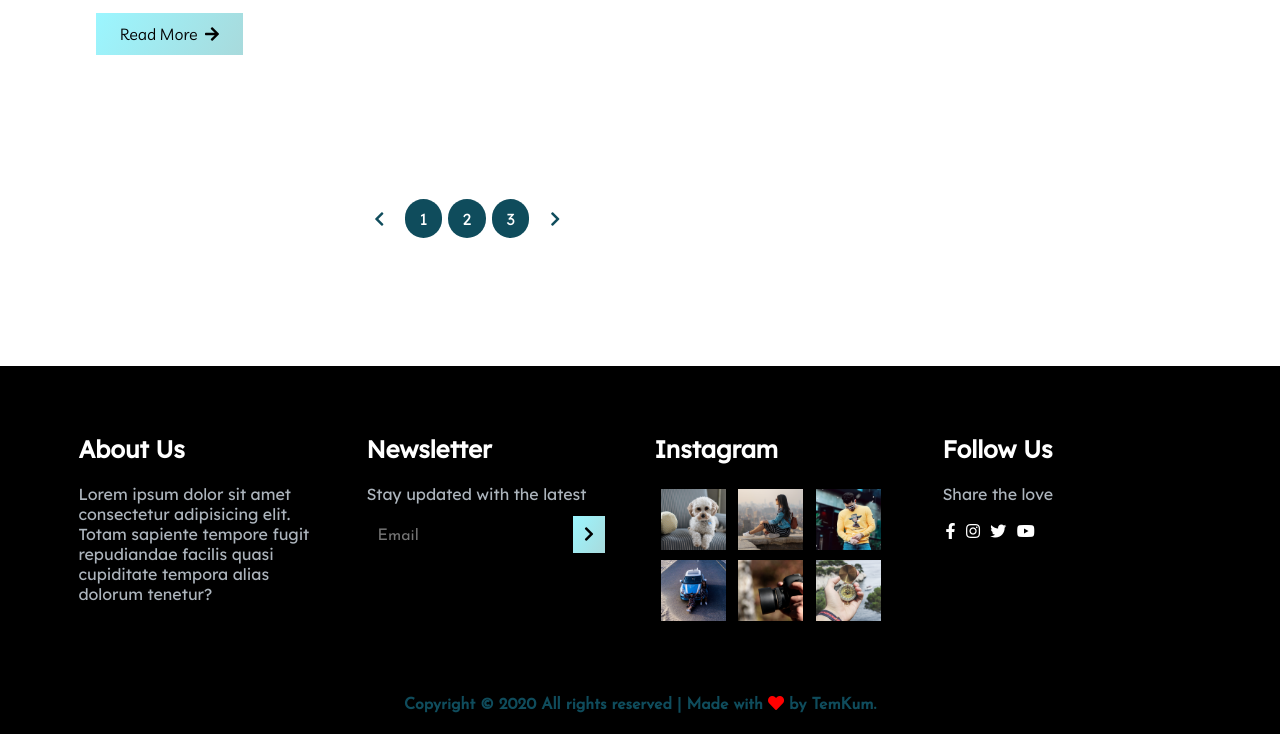
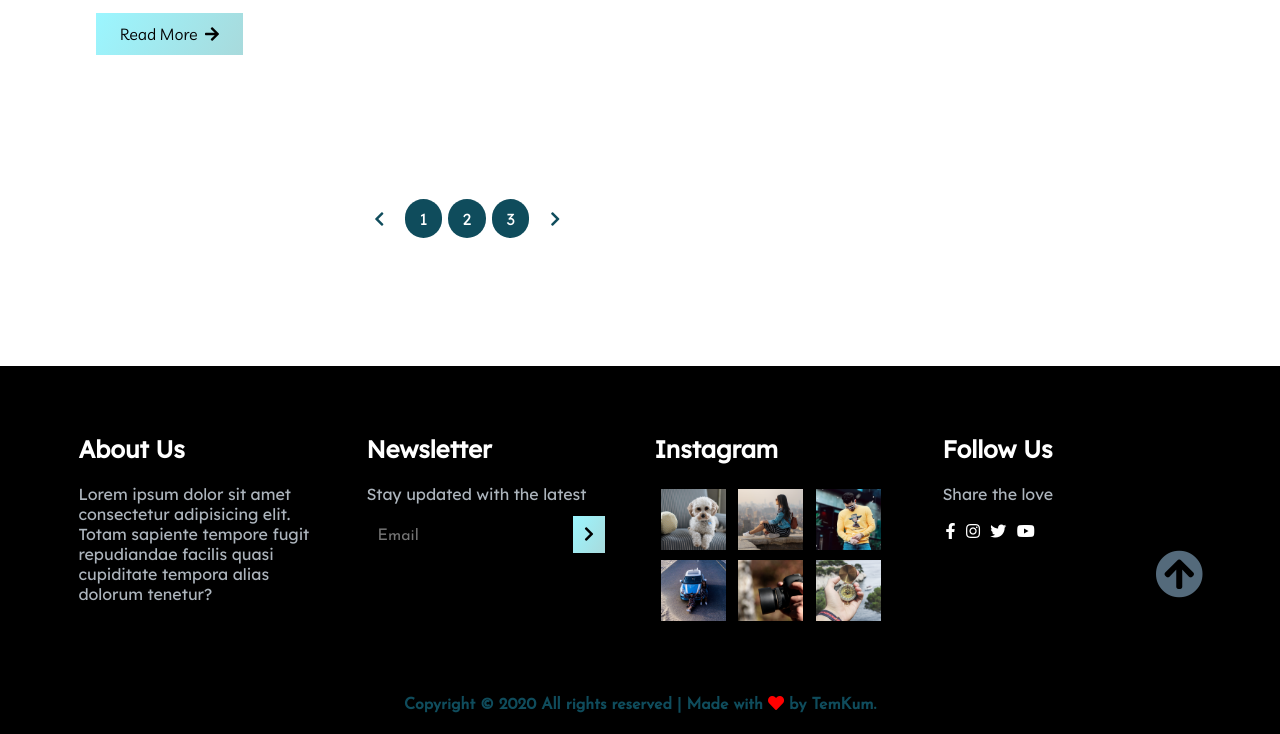
Before and after one commit to Temkum/responsive-blogger-site, a plain HTML site: page index.html in a window 1280 px wide. Shown: the part 4276-5010 px from the top of the page. Drawn offline with Linux system fonts and the light colour scheme.

Commit message:
Added scroll to top button

```diff
--- a/css/style.css
+++ b/css/style.css
@@ -515,14 +515,29 @@ footer.footer .copyrights {
     font-family: var(--Josefin);
 }
 
-footer.footer .copyrights h4 i{
-color: red
+footer.footer .copyrights h4 i {
+    color: red
 }
-footer.footer .copyrights h4 a:hover{
+
+footer.footer .copyrights h4 a:hover {
     color: var(--text-light);
 }
 
+/* scrollup */
+footer.footer .scroll-up {
+    position: absolute;
+    right: 6%;
+    top: 50%;
+}
 
+footer.footer .scroll-up span {
+    color: var(--midnight)
+}
+
+footer.footer .scroll-up span:hover {
+    color: var(--white);
+    cursor: pointer;
+}
 
 /* MEDIA QUERIES */
 /* viewport <= 750px */
--- a/index.html
+++ b/index.html
@@ -417,6 +417,10 @@
       <h4 class="text-gray">Copyright &copy; 2020 All rights reserved | Made with <i class="fas fa-heart"></i> by <a
           href="#" target="_blank">TemKum</a>.</h4>
     </div>
+
+    <div class="scroll-up">
+      <span><i class="fas fa-arrow-circle-up fa-3x"></i></span>
+    </div>
   </footer>
 
 
--- a/js/main.js
+++ b/js/main.js
@@ -16,4 +16,14 @@ $(document).ready(() => {
     nav: true,
     navText: [$(".owl-nav .owl-prev"), $(".owl-nav .owl-next")],
   });
+
+  // scroll to top
+  $(".scroll-up span").click(() => {
+    $("html, body").animate(
+      {
+        scrollTop: 0,
+      },
+      1500
+    );
+  });
 });
```
